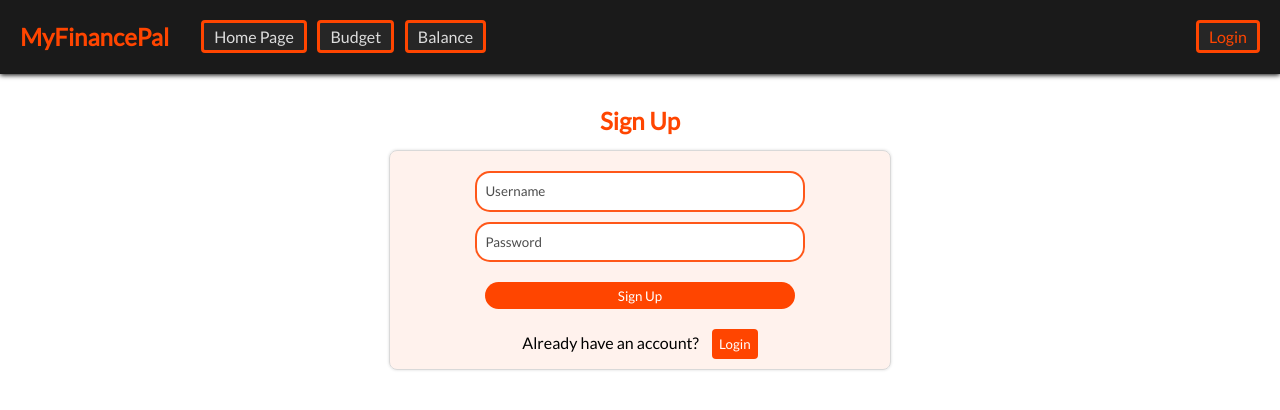
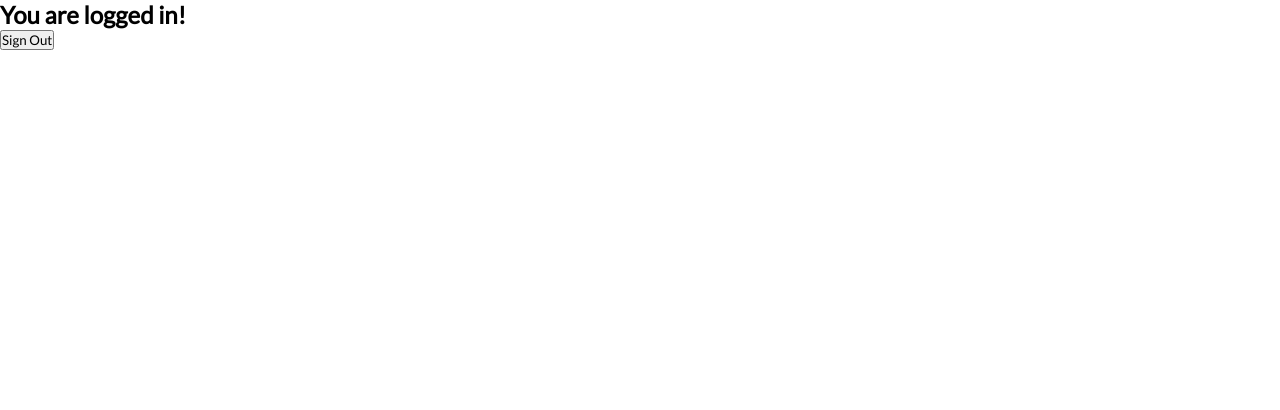
Before and after one commit to brayden-aldrich/Personal-Finance-Management-System, a React (Create React App) app: page /login in a window 1280 px wide. Both pictures are taken after a click on the button "Sign Up". Shown: the top 410 px of the page. Built offline with nearby package versions, Linux system fonts and the light colour scheme; what javascript-time-ago would draw is missing.

Commit message:
account implementation

```diff
--- a/src/App.js
+++ b/src/App.js
@@ -8,8 +8,27 @@ import BalancePage from './pages/BalancePage.js';
 import LoginPage from './pages/LoginPage.js';
 import { LocalizationProvider } from '@mui/x-date-pickers';
 import { AdapterLuxon } from '@mui/x-date-pickers/AdapterLuxon'
+import UserManager from './userdata';
+
+import { WelcomeCreateAccount, WelcomePleaseLogin } from './pages/WelcomePages';
 
 function App() {
+
+    const accountExists = UserManager.anyAccountExists()
+    const isLoggedIn = UserManager.isLoggedIn
+
+    if (!isLoggedIn) {
+        return (
+            <Router>
+                <Routes>
+                    <Route path="/" element={accountExists ? <WelcomePleaseLogin /> : <WelcomeCreateAccount />} />
+                    <Route path="/login" element={<LoginPage />} />
+                </Routes>
+            </Router>
+
+        )
+    }
+
     return (
         <>
             <LocalizationProvider dateAdapter={AdapterLuxon}>
--- a/src/App.scss
+++ b/src/App.scss
@@ -12,3 +12,20 @@
     max-width: 52rem;
     margin: auto;
 }
+
+.welcome-container {
+    max-width: 50rem;
+    margin: auto;
+    display: flex;
+    flex-direction: column;
+    height: 100vh;
+    justify-content: center;
+    align-items: flex-start;
+
+    gap: 8px;
+
+    p {
+        margin-bottom: 16px;
+    }
+
+}
--- a/src/index.js
+++ b/src/index.js
@@ -4,11 +4,13 @@ import App from './App';
 import reportWebVitals from './reportWebVitals';
 import { ExpenseManager } from './classes/Expense';
 import { BudgetManager } from './classes/Budget';
+import UserManager from './userdata';
 
 
 // Load everything from localStorage
 ExpenseManager.initFromStorage()
 BudgetManager.initFromStorage()
+UserManager.initUserManager()
 
 const root = ReactDOM.createRoot(document.getElementById('root'));
 root.render(
--- a/src/pages/BalancePage.js
+++ b/src/pages/BalancePage.js
@@ -98,7 +98,7 @@ function BudgetPage() {
   const chartSeries = [
     {
       name: 'Amount Spent',
-      type: 'line',
+      type: 'area',
       data: expenses.map(expense => ({
         x: new Date(expense.date).getTime(),
         y: expense.amount,
--- a/src/pages/LoginPage.js
+++ b/src/pages/LoginPage.js
@@ -1,24 +1,25 @@
 import React, { useState } from 'react';
 import userData from '../../src/userdata'; // Path to your user data file
 import './LoginPage.scss'
+import UserManager from '../../src/userdata';
 
 const LoginForm = () => {
     const [username, setUsername] = useState('');
     const [password, setPassword] = useState('');
     const [errorMessage, setErrorMessage] = useState('');
-    const [isSigningUp, setIsSigningUp] = useState(false);
-    const [isSigningUpComplete, setIsSigningUpComplete] = useState(false);
-    const [isLoggedIn, setIsLoggedIn] = useState(false);
+    const [isSigningUp, setIsSigningUp] = useState(!UserManager.anyAccountExists());
+    // const [isSigningUpComplete, setIsSigningUpComplete] = useState(false);
+    const [isLoggedIn, setIsLoggedIn] = useState(UserManager.isLoggedIn);
 
     const handleLogin = (e) => {
       e.preventDefault();
 
       // Check if entered username/password match any user in userData
-      const user = userData.users.find(
-        (u) => u.username === username && u.password === password
-      );
+      // const user = userData.users.find(
+      //   (u) => u.username === username && u.password === password
+      // );
 
-      if (user) {
+      if (UserManager.tryToLogIn(username, password)) {
         // Perform successful login actions
         console.log('Login successful!');
         setErrorMessage('');
@@ -32,101 +33,109 @@ const LoginForm = () => {
     const handleSignUp = (e) => {
       e.preventDefault();
 
-      if (!isSigningUpComplete) {
-        // Mark sign-up as complete without saving user data
-        setIsSigningUpComplete(true);
-        return;
-      }
+      // if (!isSigningUpComplete) {
+      //   // Mark sign-up as complete without saving user data
+      //   setIsSigningUpComplete(true);
+      //   return;
+      // }
 
       // Check if entered username already exists in userData
-      const userExists = userData.users.some((u) => u.username === username);
+      const userExists = UserManager.anyAccountExists()//userData.users.some((u) => u.username === username);
 
       if (userExists) {
         // Display an error message for existing username
         setErrorMessage('Username already exists');
       } else {
         // Add the new user to userData
-        userData.users.push({ username, password });
+        // userData.users.push({ username, password });
+        UserManager.setCredentials(username, password)
 
         // Perform successful sign-up actions
         console.log('Sign up successful!');
         setErrorMessage('');
         setIsSigningUp(false);
-        setIsSigningUpComplete(false);
+        // setIsSigningUpComplete(false);
         setIsLoggedIn(true);
       }
     };
 
     const handleToggleSignUp = () => {
       setIsSigningUp(!isSigningUp);
-      setIsSigningUpComplete(false);
+      // setIsSigningUpComplete(false);
       setUsername('');
       setPassword('');
       setErrorMessage('');
     };
 
     const handleInputChange = (e) => {
-      if (!isSigningUpComplete) {
-        setIsSigningUpComplete(true);
-      }
+      // if (!isSigningUpComplete) {
+      //   setIsSigningUpComplete(true);
+      // }
       setUsername(e.target.value);
     };
+
+    const logOut = () => {
+      UserManager.logOut();
+      setIsSigningUp(!UserManager.anyAccountExists())
+      setIsLoggedIn(false)
+    }
 
     if (isLoggedIn) {
       return (
         <div>
           <h2>You are logged in!</h2>
-          <button onClick={() => setIsLoggedIn(false)}>Sign Out</button>
+          <button onClick={logOut}>Sign Out</button>
         </div>
       );
     }
 
     return (
-        <>
+        <div style={{'marginTop': '3rem'}}>
         <h2 id="sign-in-header">{isSigningUp ? 'Sign Up' : 'Login'}</h2>
-        <form id="loginPanel" onSubmit={isSigningUp ? handleSignUp : handleLogin}>
+        <form id="loginPanel">
             <input
-                class="loginPanelItem loginInput"
+                className="loginPanelItem loginInput"
                 type="text"
                 value={username}
-                onChange={handleInputChange}
+                onChange={(e) => setUsername(e.target.value)}
                 placeholder="Username"
-                disabled={isSigningUp && isSigningUpComplete} />
+                 />
             <input
-                class="loginPanelItem loginInput"
+                className="loginPanelItem loginInput"
                 type="password"
                 value={password}
                 onChange={(e) => setPassword(e.target.value)}
                 placeholder="Password"
-                disabled={isSigningUp && isSigningUpComplete} />
-            {!isSigningUp && !isSigningUpComplete ? (
-                <button class="login-submit panel-button loginPanelItem" type="submit">Login</button>
-            ) : isSigningUp && !isSigningUpComplete ? (
-                <button class="login-submit panel-button loginPanelItem" type="button" onClick={handleToggleSignUp}>
+                 />
+            {!isSigningUp ? (
+                <button className="login-submit panel-button loginPanelItem" type="submit" onClick={handleLogin}>Login</button>
+            ) : isSigningUp ? (
+                <button className="login-submit panel-button loginPanelItem" type="button" onClick={handleSignUp}>
                     Sign Up
                 </button>
             ) : (
-                <button class="login-submit panel-button loginPanelItem" type="submit">Complete Sign Up</button>
+                <button className="login-submit panel-button loginPanelItem" type="submit">Complete Sign Up</button>
             )}
-            {errorMessage && <div class="error-message">{errorMessage}</div>}
-            {isSigningUp && (
-                <p class="panelBottom">
+            {errorMessage && <div className="error-message">{errorMessage}</div>}
+            {/* Disable re-registering to access sensitive information */}
+            {/* {isSigningUp && (
+                <p className="panelBottom">
                     Already have an account?{' '}
                     <button className="panel-button link-button" onClick={handleToggleSignUp}>
                         Login
                     </button>
                 </p>
             )}
-            {!isSigningUp && !isSigningUpComplete && (
-                <p class="panelBottom">
+            {!isSigningUp && (
+                <p className="panelBottom">
                     Don't have an account?{' '}
                     <button className="panel-button link-button" onClick={handleToggleSignUp}>
                         Sign Up
                     </button>
                 </p>
-            )}
+            )} */}
         </form>
-        </>
+        </div>
     );
   };
 
--- a/src/pages/LoginPage.scss
+++ b/src/pages/LoginPage.scss
@@ -12,6 +12,7 @@
     border-radius: 8px;
     margin: 0 auto;
     min-width: 40ch;
+    max-width: 20rem;
     width: 60%;
     padding: 10px 0;
 
--- /dev/null
+++ b/src/pages/WelcomePages.js
@@ -0,0 +1,20 @@
+
+import { Button } from '@mui/material';
+import { Login, PersonAdd } from '@mui/icons-material';
+import { Link } from 'react-router-dom';
+
+export function WelcomeCreateAccount() {
+    return <div className='welcome-container'>
+        <h1>Welcome to MyFinancePal!</h1>
+        <p>Please create an account to get started</p>
+        <Button variant="contained" component={Link} to="/login" endIcon={<PersonAdd />}>Create Account</Button>
+    </div>
+}
+
+export function WelcomePleaseLogin() {
+    return <div className='welcome-container'>
+        <h1>Welcome back to MyFinancePal!</h1>
+        <p>Please login using your credentials</p>
+        <Button variant="contained" component={Link} to="/login" endIcon={<Login />}>Login</Button>
+    </div>
+}
--- a/src/userdata.js
+++ b/src/userdata.js
@@ -6,4 +6,41 @@ const userData = {
     ],
   };
 
-  export default userData;
+class UserManager {
+
+  static isLoggedIn = false;
+
+  static initUserManager() {
+    this.isLoggedIn = sessionStorage.getItem('isLoggedIn') != null;
+  }
+
+  static anyAccountExists() {
+    return localStorage.getItem('user') != null
+  }
+
+  static tryToLogIn(withUsername, withPass) {
+    if (localStorage.getItem('user') == null) return false;
+    let { username, password } = JSON.parse(localStorage.getItem('user'));
+    this.isLoggedIn = username === withUsername && password === withPass;
+    if (this.isLoggedIn) sessionStorage.setItem('isLoggedIn', "true");
+    window.location.reload();
+    return this.isLoggedIn;
+  }
+
+  static logOut() {
+    sessionStorage.removeItem('isLoggedIn');
+    window.location.replace("/")
+  }
+
+  static setCredentials(username, password) {
+    localStorage.setItem("user",JSON.stringify({ username: username, password: password }))
+    this.isLoggedIn = true
+    sessionStorage.setItem('isLoggedIn', "true");
+    // Reload the page
+    window.location.reload();
+  }
+
+
+}
+
+export default UserManager;
```
